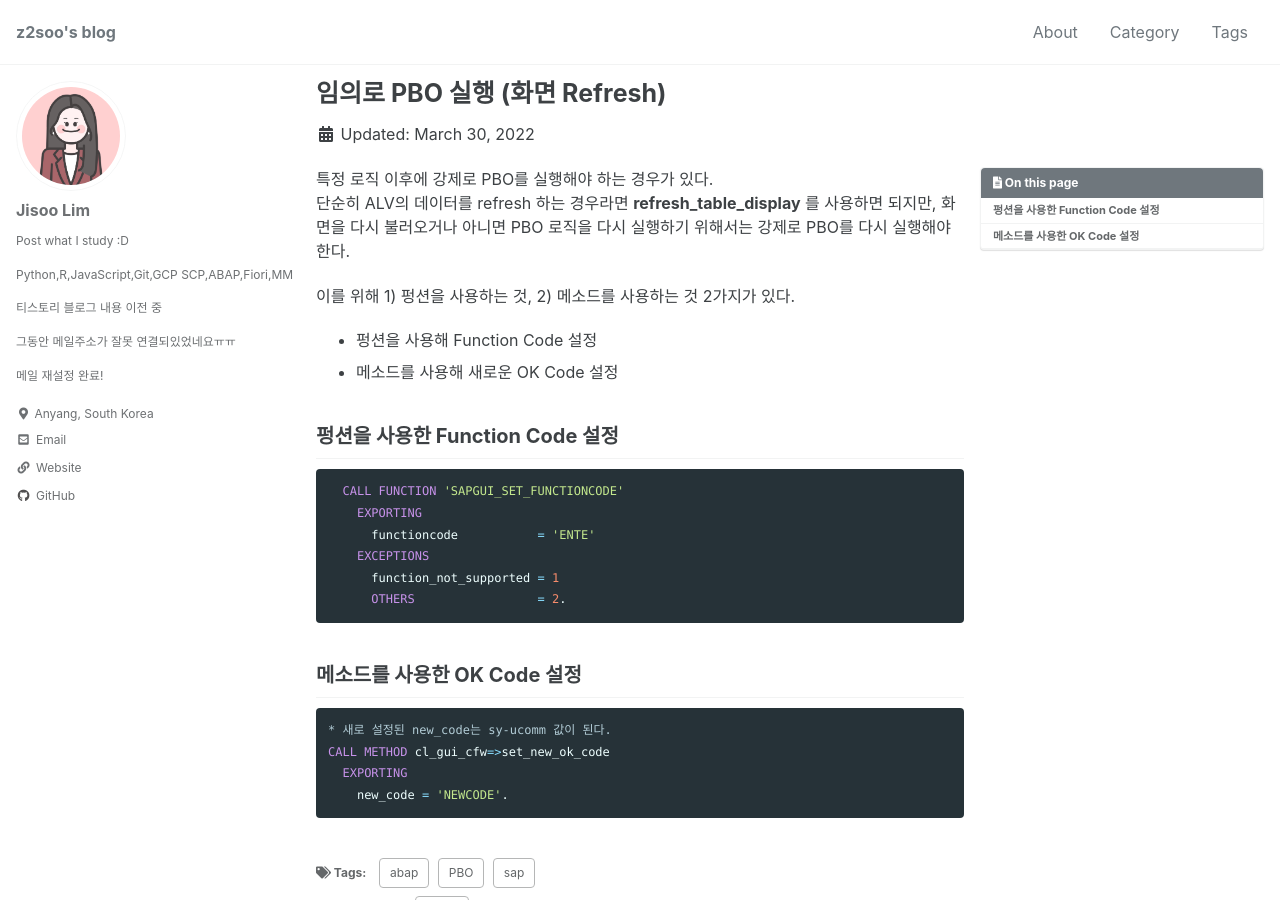
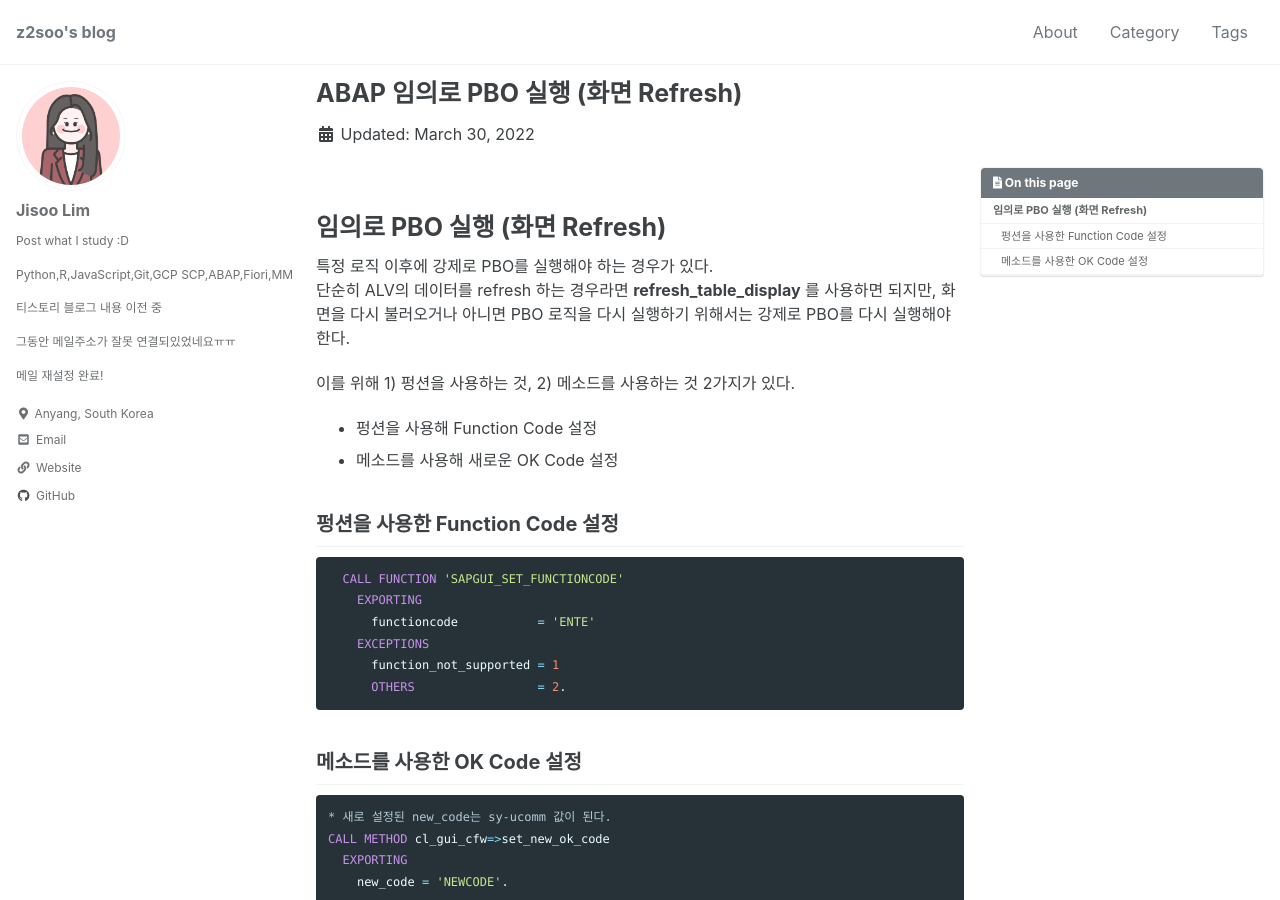
Before and after one commit to z2soo/z2soo.github.io, a Jekyll site: the page built from _posts/2022-03-30-ABAP-임의로-PBO-실행.md, in a window 1280 px wide and 900 px high. Built offline with Jekyll 4.4.1, drawn with Linux system fonts in a browser that asks for light colours; cached includes are drawn as plain includes.

Commit message:
Update 2022-03-30-ABAP-임의로-PBO-실행.md

```diff
--- a/_posts/2022-03-30-ABAP-임의로-PBO-실행.md
+++ b/_posts/2022-03-30-ABAP-임의로-PBO-실행.md
@@ -1,5 +1,5 @@
 ---
-title: "임의로 PBO 실행 (화면 Refresh)"
+title: "ABAP 임의로 PBO 실행 (화면 Refresh)"
 categories:
   - ABAP
 tags:
@@ -8,8 +8,8 @@ tags:
   - PBO
 toc: true
 ---
-
-
+<br>
+# 임의로 PBO 실행 (화면 Refresh)
 
 특정 로직 이후에 강제로 PBO를 실행해야 하는 경우가 있다. <br>단순히 ALV의 데이터를 refresh 하는 경우라면 **refresh_table_display** 를 사용하면 되지만, 화면을 다시 불러오거나 아니면 PBO 로직을 다시 실행하기 위해서는 강제로 PBO를 다시 실행해야 한다.
 
```
